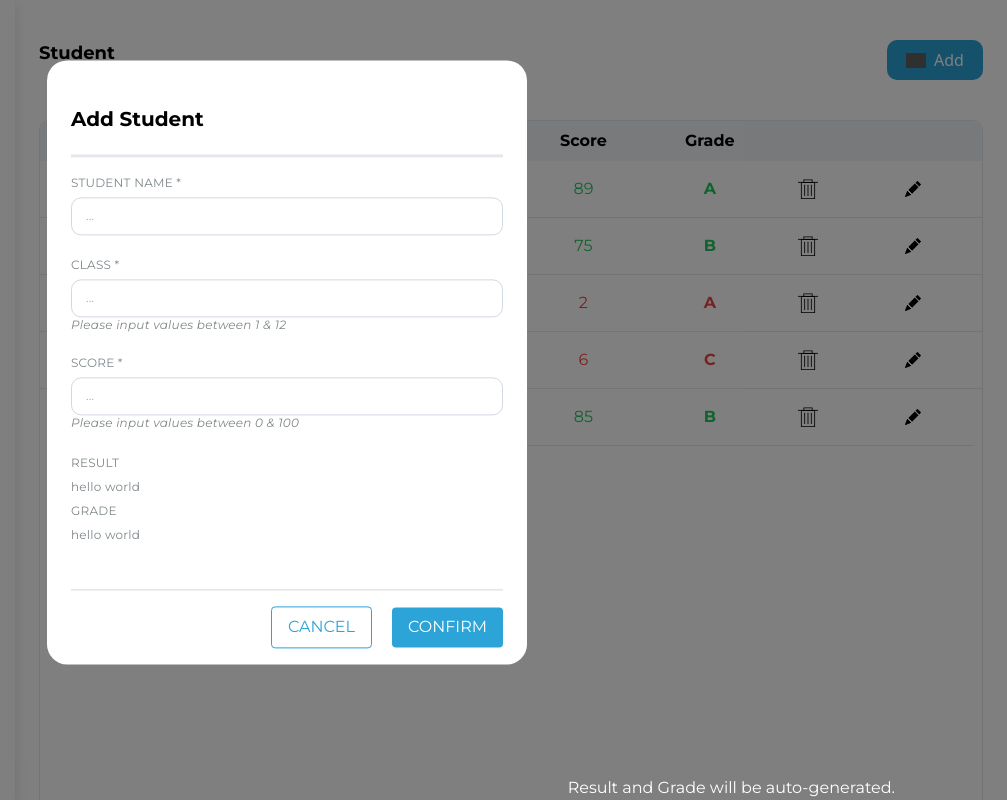
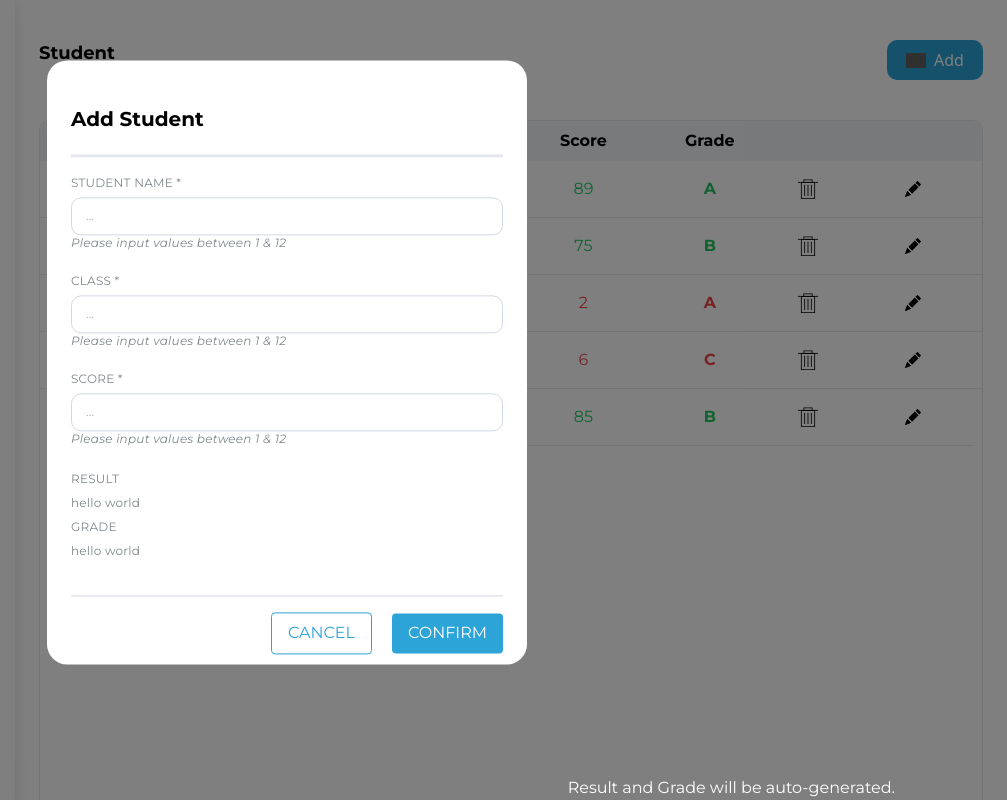
Before and after one commit to SouptikD98/wit-bit-student-project, a Next.js app: page / in a window 1280 px wide. Both pictures are taken after a click on the button "Add". Shown: the top 800 px of the page, without its empty margins (273-1280 px from the left). Built offline with nearby package versions, Linux system fonts and the light colour scheme; grey boxes are pictures that could not be loaded.

Commit message:
Modal field validation and table data validations done

```diff
--- a/src/app/components/Modal/Modal.js
+++ b/src/app/components/Modal.js
@@ -3,6 +3,7 @@ import "./Modal.css";
 
 export const Modal = ({ closeModal, onSubmit }) => {
   const [formState, setFormState] = useState({
+    no: "",
     name: "",
     class: "",
     result: "",
@@ -11,23 +12,43 @@ export const Modal = ({ closeModal, onSubmit }) => {
   });
   const handleChange = (e) => {
     const { name, value } = e.target;
+    let newNo = 9;
     if (name === "score") {
-      const result = Number(value) > 39 ? "Passed" : "Failed";
+      const result = Number(value) > 39 ? "Pass" : "Failed";
       const grade =
         Number(value) >= 76
           ? "Excellent"
           : Number(value) > 31 && Number(value) <= 75
           ? "Average"
           : "Poor";
-      setFormState({ ...formState, result, grade, [name]: value });
+      // newNo = rows.length + 2;
+      setFormState({ ...formState, result, grade, [name]: value, no: newNo });
     } else {
-      setFormState({ ...formState, [name]: value });
+      // newNo = rows.length + 2;
+      setFormState({ ...formState, [name]: value, no: newNo });
+    }
+  };
+  const validateForm = () => {
+    if (formState.score && formState.name && formState.class) {
+      // setErrors("");
+      return true;
+    } else {
+      let errorFields = [];
+      for (const [key, value] of Object.entries(formState)) {
+        if (!value && (key == "name" || key == "class" || key == "score")) {
+          errorFields.push(key);
+        }
+      }
+      setErrors(errorFields.join(", "));
+      console.log(errors);
+      return false;
     }
   };
 
   const handleSubmit = (e) => {
     e.preventDefault();
-    console.log(formState);
+    // console.log(formState);
+    if (!validateForm()) return;
     onSubmit(formState);
     closeModal();
 
@@ -63,6 +84,14 @@ export const Modal = ({ closeModal, onSubmit }) => {
                   border border-[#D2D8E2] rounded-[10px] z-[99]"
                       onChange={handleChange}
                     />
+                    <span className="italic">
+                      {errors && errors.includes("name") && (
+                        <div className="text-red-500">{`Error: Name field cannot be left blank`}</div>
+                      )}
+                      {!errors && (
+                        <div className="italic">{` Please input values between 1 & 12`}</div>
+                      )}
+                    </span>
                   </div>
                 </div>
                 <div className="flex w-full flex-col items-start justify-center gap-[8px]">
@@ -77,7 +106,12 @@ export const Modal = ({ closeModal, onSubmit }) => {
                       onChange={handleChange}
                     />
                     <span className="italic">
-                      Please input values between 1 & 12
+                      {errors && errors.includes("class") && (
+                        <div className="text-red-500">{`Error: Name field cannot be left blank`}</div>
+                      )}
+                      {!errors && (
+                        <div className="italic">{` Please input values between 1 & 12`}</div>
+                      )}
                     </span>
                   </div>
                 </div>
@@ -93,12 +127,17 @@ export const Modal = ({ closeModal, onSubmit }) => {
                       onChange={handleChange}
                     />
                     <span className="italic">
-                      Please input values between 0 & 100
+                      {errors && errors.includes("score") && (
+                        <div className="text-red-500">{`Error: Name field cannot be left blank`}</div>
+                      )}
+                      {!errors && (
+                        <div className="italic">{` Please input values between 1 & 12`}</div>
+                      )}
                     </span>
                   </div>
                 </div>
               </div>
-              <div className="calc-result mb-[1.65rem]">
+              <div className="calc-result mb-[1rem]">
                 <div className="result-container  flex flex-col font-montserrat text-[0.75rem] font-normal gap-[8px]">
                   <div className="result-box">RESULT</div>
                   <div>{"hello world"}</div>
@@ -107,6 +146,7 @@ export const Modal = ({ closeModal, onSubmit }) => {
                 </div>
               </div>
             </div>
+
             <div className="modal-btn-container flex items-center justify-end gap-[1.25rem] border-t border-[#D2D8E2] py-[1rem]">
               <button
                 onClick={closeModal}
--- a/src/app/components/Table.js
+++ b/src/app/components/Table.js
@@ -23,7 +23,8 @@ export const Table = ({ rows, deleteRow }) => {
             </tr>
           </thead>
           <tbody>
-            {rows.map((row, index) => {
+            {rows?.map((row, index) => {
+              // console.log(row)
               return (
                 <tr
                   key={index}
--- a/src/app/data/rowsData.js
+++ b/src/app/data/rowsData.js
@@ -1,6 +1,6 @@
 // rowsData.js
 
-const rows = [
+let rows = [
   {
     no: "1",
     name: "asd",
@@ -43,4 +43,13 @@ const rows = [
   },
 ];
 
-export default rows;
+
+
+// rowsData.js
+
+const addRow = (newRow) => {
+  // console.log(newRow)
+  rows = [...rows, newRow];
+};
+console.log(rows)
+export { rows, addRow };
--- a/src/app/page.js
+++ b/src/app/page.js
@@ -5,8 +5,10 @@ import { useState } from "react";
 import "./page.css";
 import Image from "next/image";
 import { Table } from "./components/Table";
-import { Modal } from "./components/Modal/Modal";
-import rows from "./data/rowsData.js"; // Importing the rows data
+import { Modal } from "./components/Modal";
+import { rows } from './data/rowsData.js';
+import { addRow } from "./data/rowsData.js";
+
 
 function App() {
   const id = 1;
@@ -33,7 +35,8 @@ function App() {
     //         return newRow;
     //       })
     //     );
-    setRowsData([...rows, newRow])
+    setRowsData([...rows, newRow]);
+    addRow(newRow);
   };
 
   return (
```
Also changed, not shown: src/app/components/Modal.css (renamed from src/app/components/Modal/Modal.css).
